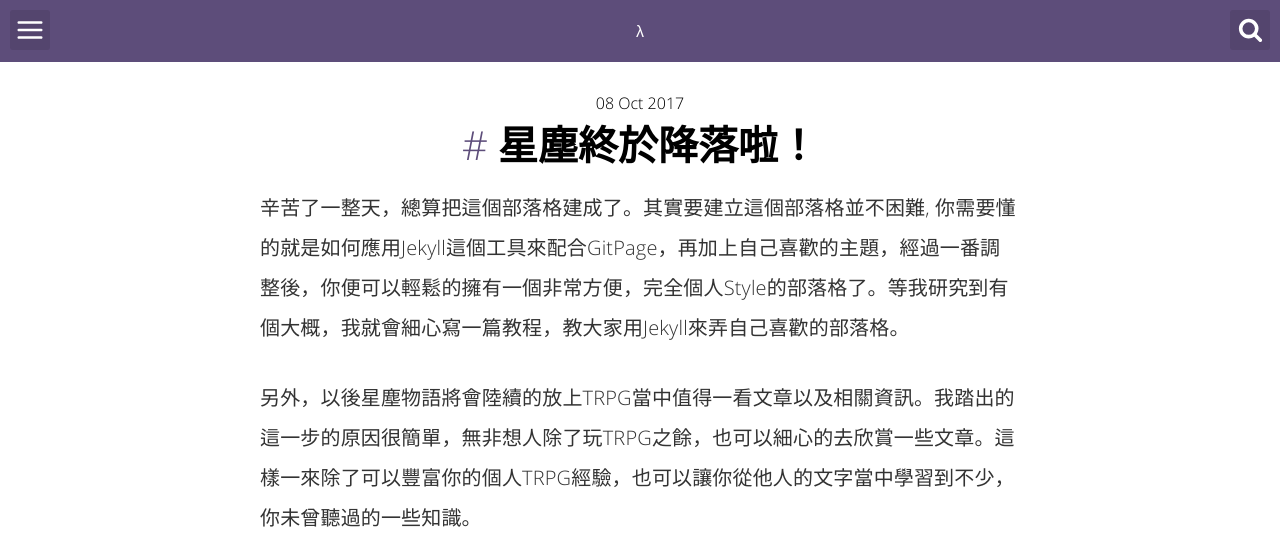
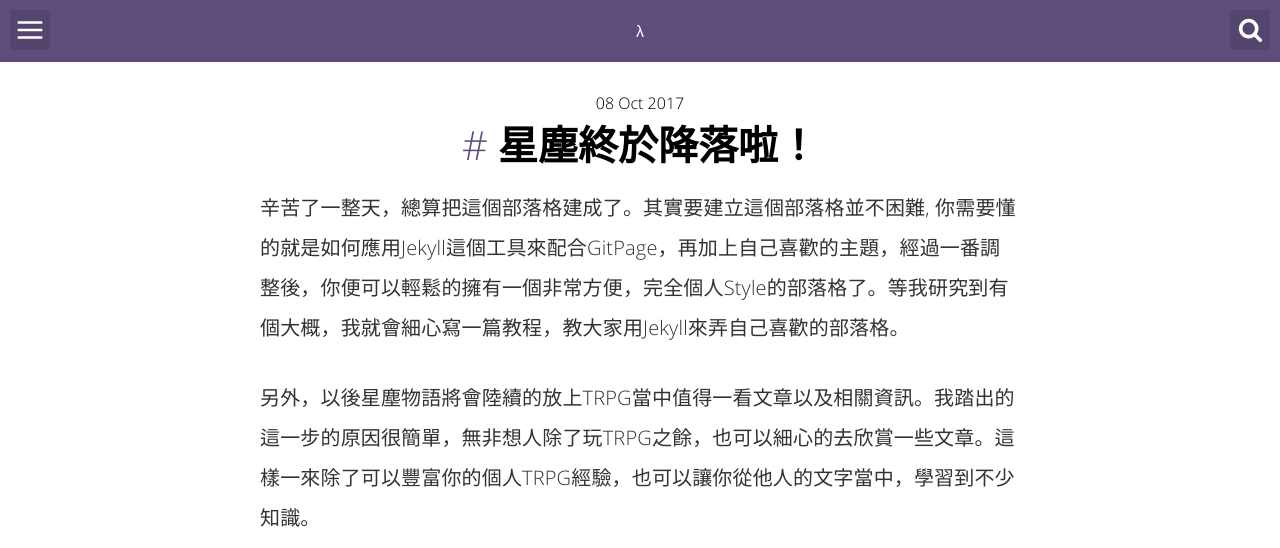
Before and after one commit to Bluebear171/Bluebear171.github.io, a Jekyll site: the page built from _posts/2017-10-29-Halloween.md, in a window 1280 px wide, cut to the strip 0-548 px from the top of the page. Built offline with Jekyll 4.4.1, drawn with Linux system fonts in a browser that asks for light colours; comment, search, counter and statistics services are not loaded.

Commit message:
Update 2017-10-29-Halloween.md

```diff
--- a/_posts/2017-10-29-Halloween.md
+++ b/_posts/2017-10-29-Halloween.md
@@ -1,7 +1,7 @@
 ---
 layout: post
 title:  "星塵終於降落啦！"
-image: ''
+image: '![](https://imgur.com/a/x7JL2)'
 date:   2017-10-8 00:00:00
 tags:
 - TRPG
@@ -11,7 +11,7 @@ categories:
 ---
 辛苦了一整天，總算把這個部落格建成了。其實要建立這個部落格並不困難, 你需要懂的就是如何應用Jekyll這個工具來配合GitPage，再加上自己喜歡的主題，經過一番調整後，你便可以輕鬆的擁有一個非常方便，完全個人Style的部落格了。等我研究到有個大概，我就會細心寫一篇教程，教大家用Jekyll來弄自己喜歡的部落格。
 
-另外，以後星塵物語將會陸續的放上TRPG當中值得一看文章以及相關資訊。我踏出的這一步的原因很簡單，無非想人除了玩TRPG之餘，也可以細心的去欣賞一些文章。這樣一來除了可以豐富你的個人TRPG經驗，也可以讓你從他人的文字當中學習到不少，你未曾聽過的一些知識。
+另外，以後星塵物語將會陸續的放上TRPG當中值得一看文章以及相關資訊。我踏出的這一步的原因很簡單，無非想人除了玩TRPG之餘，也可以細心的去欣賞一些文章。這樣一來除了可以豐富你的個人TRPG經驗，也可以讓你從他人的文字當中，學習到不少知識。
 
 最後送上一張美美的圖片來為這部落格開光啦！！！祝大家萬聖節快樂，快點到處討糖果吧🎃✋🍬。
-![](https://imgur.com/a/x7JL2)
+<img src="https://imgur.com/a/x7JL2">
```
